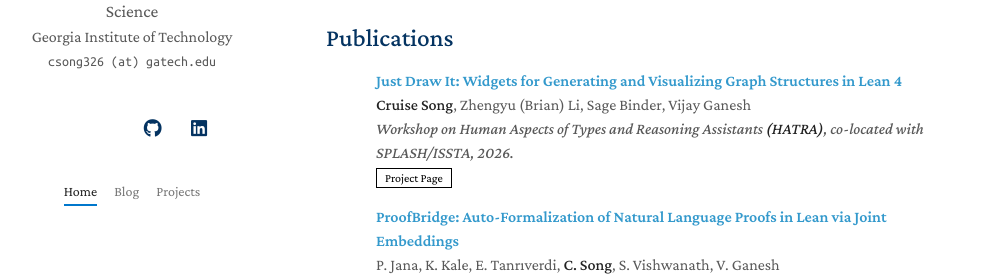
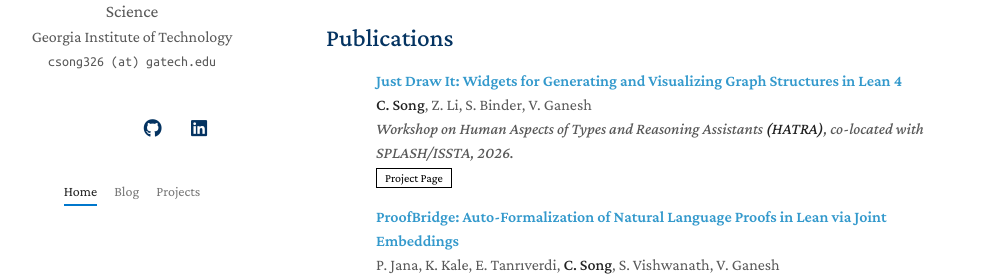
Before and after one commit to cruisesong7/cruisesong7.github.io, a Jekyll site: the page built from index.md, in a window 1280 px wide and 900 px high, scrolled down 1096 px. Shown: the part 325-605 px from the top of the window, without its empty margins (144-1134 px from the left). Built offline with Jekyll 4.4.1, drawn with Linux system fonts in a browser that asks for light colours; a style sheet for code colours, icons or effects is not loaded; our own code applies the rules of GitHub Pages for plain Markdown files.

Commit message:
Abbreviate Just Draw It author names to initials

```diff
--- a/_data/publications.yml
+++ b/_data/publications.yml
@@ -1,7 +1,7 @@
 main:
 
   - title: "Just Draw It: Widgets for Generating and Visualizing Graph Structures in Lean 4"
-    authors: <strong>Cruise Song</strong>, Zhengyu (Brian) Li, Sage Binder, Vijay Ganesh
+    authors: <strong>C. Song</strong>, Z. Li, S. Binder, V. Ganesh
     conference_short: HATRA
     conference: Workshop on Human Aspects of Types and Reasoning Assistants <strong>(HATRA)</strong>, co-located with SPLASH/ISSTA, 2026.
     page: https://github.com/cruisesong7/LeanGraphMaker
```
